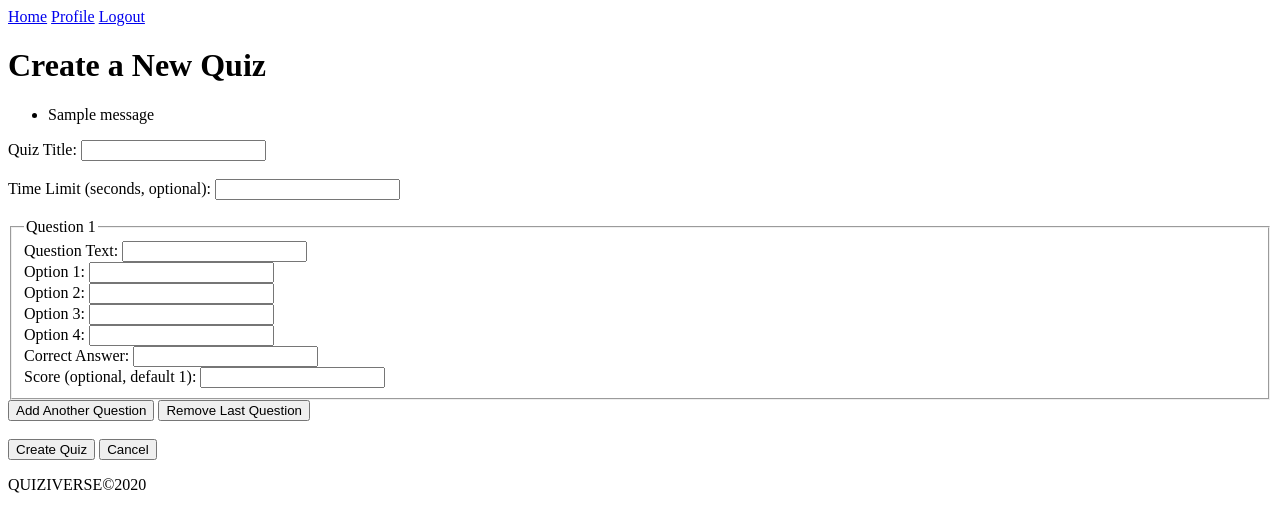
After one commit to realWRC/quiziverse, a Flask app: template api/templates/create.html in a window 1280 px wide. The commit adds this page. Shown: the top 532 px of the page. Run offline with Flask 3, Linux system fonts and the light colour scheme; the template is opened without the code that fills it: most values are stand-ins (such as "Sample title", 1, 10 or a date in 2020); one stand-in notice (Sample message) is shown.

Commit message:
Adjusted base template to add optional css and added create quiz form template

```diff
--- a/api/app.py
+++ b/api/app.py
@@ -155,7 +155,9 @@ def logout():
 def create():
     """ Route for creating quizzes
     """
-    return ""
+    if not current_user.is_authenticated:
+        return redirect(url_for('index'))
+    return render_template("create.html", title="Create", year=year)
 
 
 if __name__ == "__main__":
--- a/api/templates/base.html
+++ b/api/templates/base.html
@@ -4,6 +4,7 @@
     <meta charset="UTF-8">
     <meta name="viewport" content="width=device-width, initial-scale=1.0">
     <title>{% block title %}{{ title }}{% endblock title %}</title>
+    {% block CSS %}{% endblock CSS %}
   </head>
   <body>
     {% block header %}
--- /dev/null
+++ b/api/templates/create.html
@@ -0,0 +1,61 @@
+{% extends "home.html" %}
+
+{% block CSS %}
+{% endblock CSS %}
+
+{% block main %}
+  <h1>Create a New Quiz</h1>
+  {% with messages = get_flashed_messages() %}
+    {% if messages %}
+      <ul>
+        {% for message in messages %}
+          <li>{{ message }}</li>
+        {% endfor %}
+      </ul>
+    {% endif %}
+  {% endwith %}
+
+  <form action="{{ url_for('create') }}" method="POST" id="createQuizForm">
+      <label>Quiz Title:
+          <input type="text" name="title" required>
+      </label><br><br>
+      <label>Time Limit (seconds, optional):
+          <input type="text" name="time_limit">
+      </label><br><br>
+
+      <div id="questions-container">
+          <fieldset class="question-block">
+              <legend>Question 1</legend>
+              <label>Question Text:
+                  <input type="text" class="question-text" required>
+              </label><br>
+              <label>Option 1:
+                  <input type="text" class="option" required>
+              </label><br>
+              <label>Option 2:
+                  <input type="text" class="option" required>
+              </label><br>
+              <label>Option 3:
+                  <input type="text" class="option">
+              </label><br>
+              <label>Option 4:
+                  <input type="text" class="option">
+              </label><br>
+              <label>Correct Answer:
+                  <input type="text" class="answer" required>
+              </label><br>
+              <label>Score (optional, default 1):
+                  <input type="text" class="score">
+              </label>
+          </fieldset>
+      </div>
+
+      <input type="hidden" name="quiz_json" id="quiz_json" value="">
+      <button type="button" id="add-question-btn">Add Another Question</button>
+      <button type="button" id="remove-question-btn">Remove Last Question</button><br><br>
+
+      <button type="submit">Create Quiz</button>
+      <a href="{{ url_for('index') }}"><button type="button">Cancel</button></a>
+  </form>
+  <script src="{{ url_for('static', filename='js/creat_equiz.js')}}"></script>
+{% endblock main %}
--- a/api/templates/home.html
+++ b/api/templates/home.html
@@ -4,8 +4,9 @@
 <header>
   <nav>
     <a href="{{ url_for('home') }}">Home</a>
+    <a href="{{ url_for('create') }}"></a>
+    <a href="{{ url_for('profile') }}">Profile</a>
     <a href="{{ url_for('logout') }}">Logout</a>
-    <a href="{{ url_for('profile') }}">Profile</a>
   </nav>
 </header>
 {% endblock header %}
```
